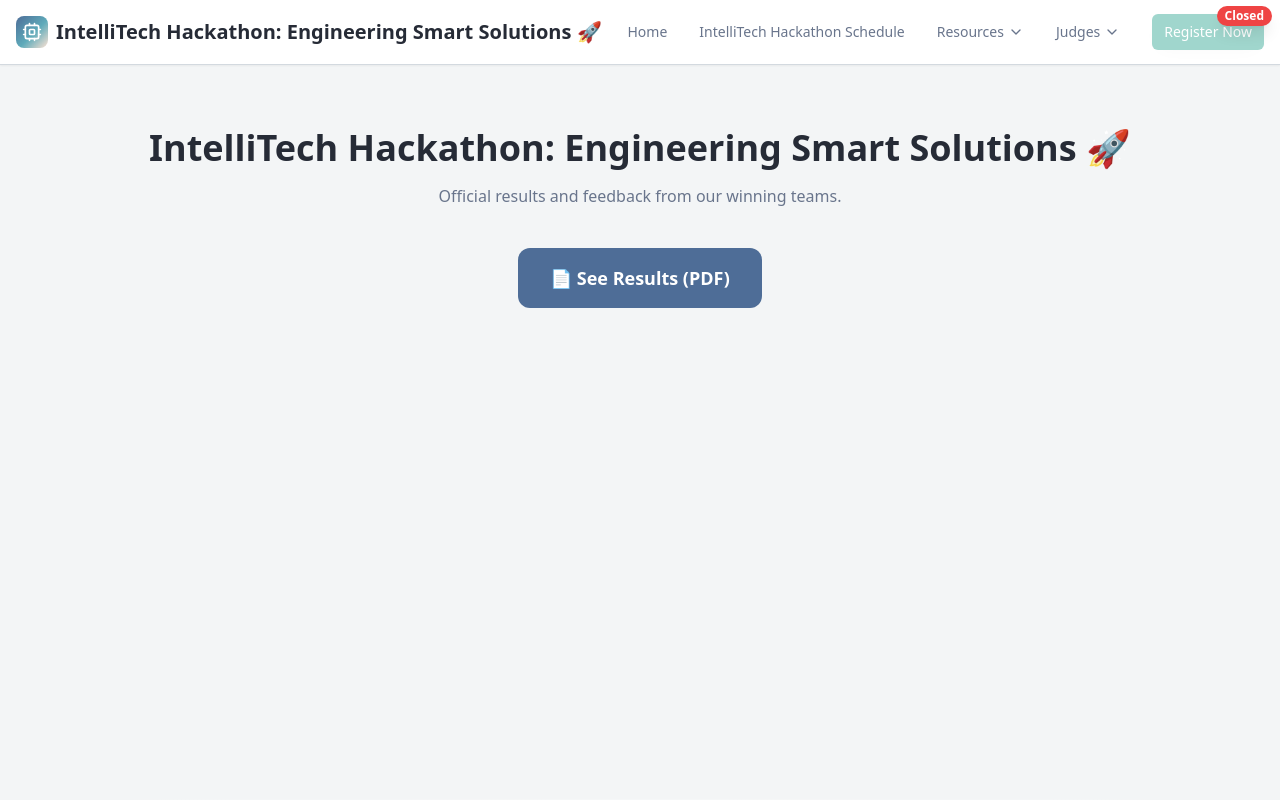
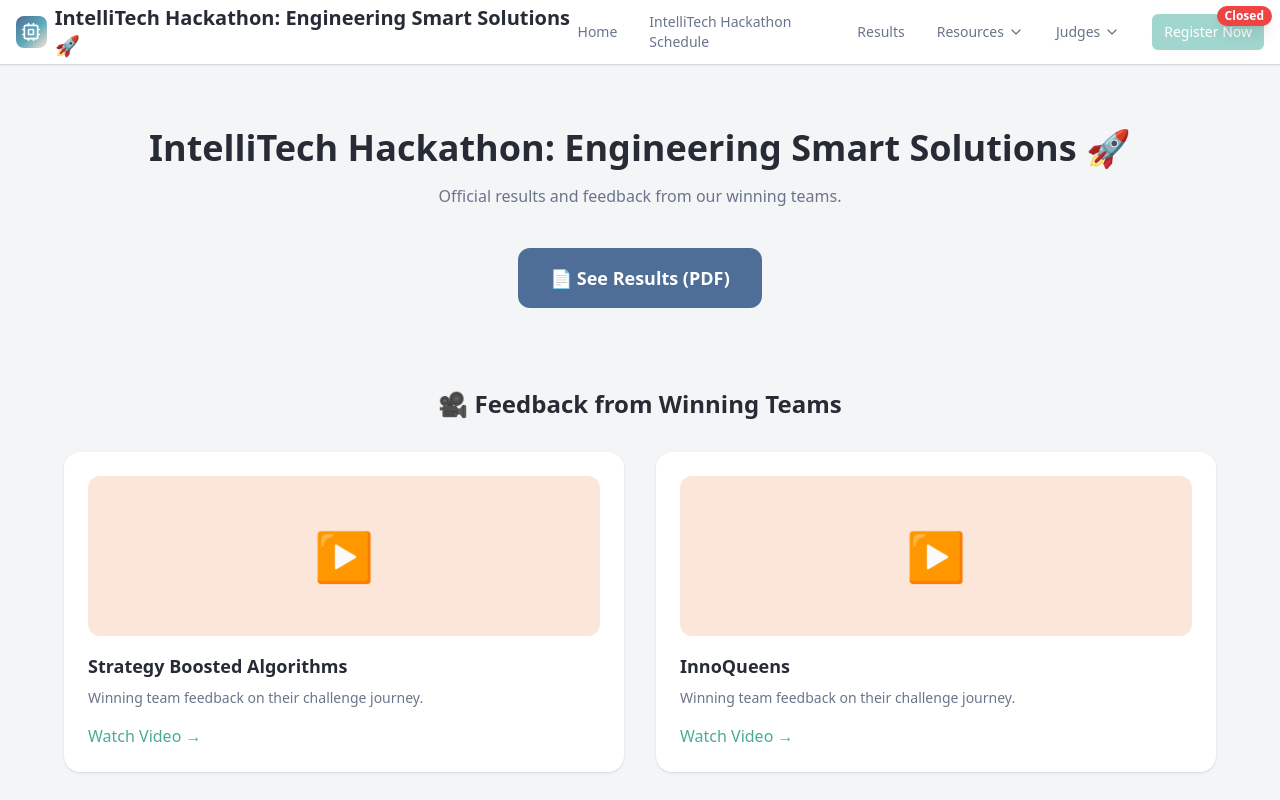
Before and after one commit to techyavii/IntelliTech-Hackathon, a React (Vite) app: page /results in a window 1280 px wide. Shown: the top 800 px of the page. Built offline with nearby package versions, Linux system fonts and the light colour scheme.

Commit message:
changes done

```diff
--- a/src/components/Navigation.tsx
+++ b/src/components/Navigation.tsx
@@ -9,7 +9,7 @@ const Navigation = () => {
   const mainNavItems = [
     { name: "Home", href: "/" },
     { name: "IntelliTech Hackathon Schedule", href: "/schedule" },
-    // { name: "Results", href: "/results" }
+    { name: "Results", href: "/results" }
   ];
 
   const resourcesItems = [
--- a/src/pages/ResultsPage.tsx
+++ b/src/pages/ResultsPage.tsx
@@ -4,20 +4,15 @@ import Navigation from "@/components/Navigation";
 //changes done here
 const feedbackVideos = [
   {
-    team: "GenZPT",
+    team: "Strategy Boosted Algorithms",
     description: "Winning team feedback on their challenge journey.",
-    link: "https://drive.google.com/file/d/1fnFtUYYKTNjHFKwiOi6lqAUXs2kxAN4F/view",
+    link: "https://drive.google.com/file/d/1PHLWhU_tNNVx3zopYJdYnCoH8n9aD15u/view?usp=sharing",
   },
   {
-    team: "Hackaholics",
+    team: "InnoQueens",
     description: "Winning team feedback on their challenge journey.",
-    link: "https://drive.google.com/file/d/1pxYv9YK41K6uKL5iwjcY7bm5Mk0m5gMT/view",
-  },
-  {
-    team: "Terminal Coders",
-    description: "Winning team feedback on their challenge journey.",
-    link: "https://drive.google.com/file/d/1yBovUQCQGerZnxw6djnFOx5IP1v3wrKW/view",
-  },
+    link: "https://drive.google.com/file/d/1FtPhqkHi8Yve8J_LpXHM8yvBaX16YUMy/view?usp=drivesdk",
+  }
 ];
 
 const ResultsPage = () => {
@@ -38,7 +33,7 @@ const ResultsPage = () => {
           {/* Results Button */}
           <div className="mt-10">
             <a
-              href="https://drive.google.com/file/d/1aDVCyD5qChA-LVxd3SK6z97njsh5lrZ6/view?usp=sharing"
+              href="https://drive.google.com/file/d/1pYjanU5mLC1HpSA5la6RVSGkYQpR3xox/view?usp=sharing"
               target="_blank"
               rel="noopener noreferrer"
               className="inline-flex items-center gap-2 bg-primary text-primary-foreground px-8 py-4 rounded-xl font-semibold text-lg hover:bg-primary/90 transition"
@@ -47,12 +42,12 @@ const ResultsPage = () => {
             </a>
           </div>
 
-          {/* <section className="mt-20">
+          <section className="mt-20">
             <h2 className="text-2xl font-semibold text-foreground mb-8">
               🎥 Feedback from Winning Teams
             </h2>
 
-            <div className="grid md:grid-cols-3 gap-8">
+            <div className="grid md:grid-cols-2 gap-8">
               {feedbackVideos.map((video, index) => (
                 <a
                   key={index}
@@ -78,7 +73,7 @@ const ResultsPage = () => {
                 </a>
               ))}
             </div>
-          </section> */}
+          </section>
         </div>
       </div>
 
```
